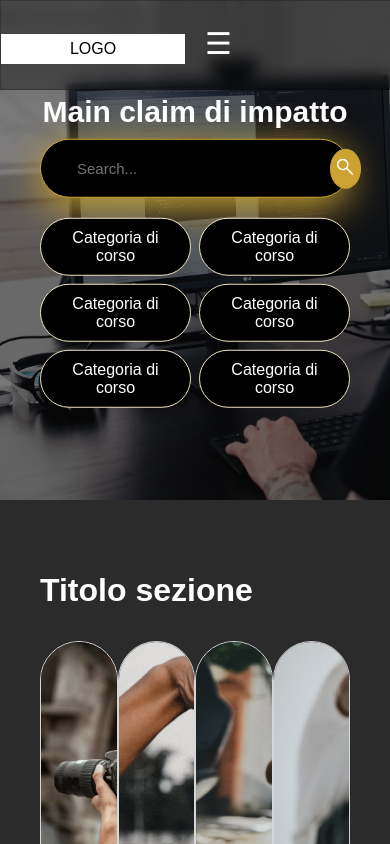
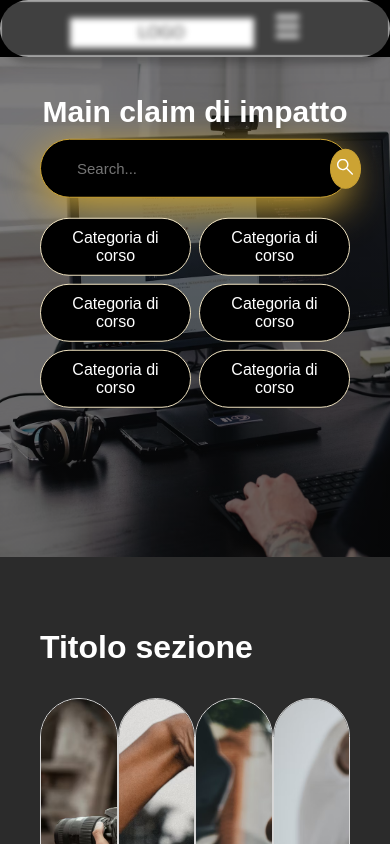
Before and after one commit to FedeMattu/Test-Federico, a React (Create React App) app in the folder testfederico/: page / in a window 390 px wide. Shown: the top 844 px of the page. Built offline with nearby package versions, Linux system fonts and the light colour scheme; a web font is replaced by a local one.

Commit message:
Prove Liquid Glass

```diff
--- a/testfederico/src/App.css
+++ b/testfederico/src/App.css
@@ -95,113 +95,6 @@ p {
   }
 }
 
-/* NavBar */
-
-.navFixed {
-  position: fixed;
-  width: 1440px;
-  margin-left: auto;
-  margin-right: auto;
-  z-index: 10;
-  padding: 25px 0 25px 0;
-  background: rgba(0, 0, 0, 0.41);
-  box-shadow: 0 4px 30px rgba(0, 0, 0, 0.1);
-  backdrop-filter: blur(7.6px);
-  -webkit-backdrop-filter: blur(16px);
-  border: 1px solid rgba(0, 0, 0, 0.2);
-}
-
-.hideFlex {
-  display: flex;
-  flex-direction: row;
-  justify-content: space-between;
-}
-
-.myNavBar {
-  display: flex;
-  flex-direction: row;
-  justify-content: space-between;
-  align-items: baseline;
-}
-
-.myButtons {
-  display: flex;
-  flex-direction: row;
-}
-
-ul {
-  display: flex;
-  flex-direction: row;
-}
-
-.navbar {
-  overflow: hidden;
-}
-
-.navbar .menu {
-  list-style-type: none;
-  margin: 0;
-  padding: 0;
-}
-.navbar .menu .buttons li {
-  display: inline-block;
-}
-
-.navbar .menu li {
-  display: block;
-  color: white;
-  padding: 0px 20px;
-  text-decoration: none;
-}
-
-.hamburger {
-  display: none;
-  font-size: 30px;
-  color: white;
-  padding: 0px 20px;
-  cursor: pointer;
-}
-
-#menu-toggle {
-  position: absolute;
-  right: 0;
-  display: none;
-}
-
-.hideMenu {
-  background-color: #000000;
-  color: white;
-  border: 1.5px solid #d6d6d6;
-}
-
-.endHamburger {
-  display: flex;
-  flex-direction: flex-end;
-}
-
-.buttons {
-  display: flex;
-  flex-direction: row;
-  gap: 10px;
-}
-
-.orangeButton {
-  background-color: #cca333;
-  border-radius: 50px;
-  padding: 10px 15px 10px 15px;
-}
-
-.orangeButtonBorder {
-  border: 1.5px solid #cca333;
-  color: #cca333;
-  background-color: #000000;
-  border-radius: 50px;
-  padding: 10px 15px 10px 15px;
-}
-
-/* NavBar */
-
-/* Sub Menu */
 
 .subMenu {
   height: 553px;
@@ -574,107 +467,3 @@ hr.separationLine {
   flex-direction: column;
   gap: 8px;
 }
-
-@media (max-width: 540px) {
-  .navFixed {
-    display: flex;
-    flex-direction: row;
-    justify-content: space-between;
-    width: 100%;
-  }
-  .myFooter {
-    flex-direction: column;
-  }
-  .navbar .menu {
-    display: none;
-    width: 100%;
-  }
-  .navbar .menu li {
-    display: block;
-    text-align: left;
-  }
-
-  .myButtons {
-    display: none;
-  }
-
-  #menu-toggle:checked + .hamburger + .menu {
-    display: block;
-  }
-  .hamburger {
-    display: block;
-  }
-  .navFixed {
-    position: fixed;
-    display: flex;
-    flex-direction: row;
-    justify-content: space-between;
-    align-items: baseline;
-  }
-}
-
-@media (max-width: 720px) {
-  .navbar .menu {
-    display: none;
-    width: 100%;
-  }
-  .navbar .menu li {
-    display: block;
-    text-align: left;
-  }
-
-  .myButtons {
-    display: none;
-  }
-
-  #menu-toggle:checked + .hamburger + .menu {
-    display: block;
-  }
-  .hamburger {
-    display: block;
-  }
-}
-
-@media (max-width: 1024px) {
-  .navbar .menu {
-    display: none;
-    width: 100%;
-  }
-  .navbar .menu li {
-    display: block;
-    text-align: left;
-  }
-
-  .myButtons {
-    display: none;
-  }
-
-  #menu-toggle:checked + .hamburger + .menu {
-    display: block;
-  }
-  .hamburger {
-    display: block;
-  }
-}
-
-@media (max-width: 1200px) {
-  .navbar .menu {
-    display: none;
-    width: 100%;
-  }
-  .navbar .menu li {
-    display: block;
-    text-align: left;
-  }
-
-  .myButtons {
-    display: none;
-  }
-
-  #menu-toggle:checked + .hamburger + .menu {
-    display: block;
-  }
-  .hamburger {
-    display: block;
-  }
-}
--- a/testfederico/src/components/Navigation.jsx
+++ b/testfederico/src/components/Navigation.jsx
@@ -1,4 +1,4 @@
-import "../App.css";
+import "./styles/Navigation.css";
 import { useState } from "react";
 
 const NavLink = [
@@ -31,7 +31,10 @@ const Navigation = () => {
     setIsOpen((isOpen) => !isOpen);
   };
   return (
-    <section className="navFixed">
+    <section className="liquidGlass-wrapper dock">
+      <div class="liquidGlass-effect"></div>
+      <div class="liquidGlass-tint"></div>
+      <div class="liquidGlass-shine"></div>
       <div className="myNavBar">
         <p className="myLogoBox">LOGO</p>
         <div className="endHamburger">
--- /dev/null
+++ b/testfederico/src/components/styles/Navigation.css
@@ -0,0 +1,331 @@
+/* NavBar */
+
+
+
+.liquidGlass-wrapper {
+  position: relative;
+  display: flex;
+  font-weight: 600;
+  overflow: hidden;
+
+  color: black;
+  cursor: pointer;
+
+  box-shadow: 0 6px 6px rgba(0, 0, 0, 0.2), 0 0 20px rgba(0, 0, 0, 0.1);
+
+  transition: all 0.4s cubic-bezier(0.175, 0.885, 0.32, 2.2);
+}
+
+.liquidGlass-effect {
+  position: absolute;
+  z-index: 0;
+  inset: 0;
+
+  backdrop-filter: blur(3px);
+  filter: url(#glass-distortion);
+  overflow: hidden;
+  isolation: isolate;
+}
+
+.liquidGlass-tint {
+  z-index: 1;
+  position: absolute;
+  inset: 0;
+  background: rgba(255, 255, 255, 0.25);
+}
+
+.liquidGlass-shine {
+  position: absolute;
+  inset: 0;
+  z-index: 2;
+
+  overflow: hidden;
+
+  box-shadow: inset 2px 2px 1px 0 rgba(255, 255, 255, 0.5),
+    inset -1px -1px 1px 1px rgba(255, 255, 255, 0.5);
+}
+
+.liquidGlass-text {
+  z-index: 3;
+  font-size: 2rem;
+  color: black;
+}
+
+.dock {
+  display: flex;
+  align-items: center;
+  justify-content: center;
+  gap: 8px;
+  padding: 0.6rem;
+}
+
+.wrapper {
+  display: flex;
+  gap: 25px;
+  flex-direction: column;
+  justify-content: center;
+  align-items: flex-end;
+}
+
+
+.dock {
+  display: flex;
+  align-items: center;
+  justify-content: center;
+  gap: 8px;
+  border-radius: 2rem;
+  padding: 0.6rem;
+}
+
+
+.dock:hover {
+  padding: 0.8rem;
+  border-radius: 2.5rem;
+}
+
+
+
+
+
+
+
+
+
+
+
+
+
+
+
+
+
+
+
+
+
+
+
+
+
+
+
+
+
+
+
+
+
+
+
+
+
+
+.navFixed {
+  position: fixed;
+  width: 1440px;
+  margin-left: auto;
+  margin-right: auto;
+  z-index: 10;
+  padding: 25px 0 25px 0;
+  background: rgba(0, 0, 0, 0.41);
+  box-shadow: 0 4px 30px rgba(0, 0, 0, 0.1);
+  backdrop-filter: blur(7.6px);
+  -webkit-backdrop-filter: blur(16px);
+  border: 1px solid rgba(0, 0, 0, 0.2);
+}
+
+.hideFlex {
+  display: flex;
+  flex-direction: row;
+  justify-content: space-between;
+}
+
+.myNavBar {
+  display: flex;
+  flex-direction: row;
+  justify-content: space-between;
+  align-items: baseline;
+}
+
+.myButtons {
+  display: flex;
+  flex-direction: row;
+}
+
+ul {
+  display: flex;
+  flex-direction: row;
+}
+
+.navbar {
+  overflow: hidden;
+}
+
+.navbar .menu {
+  list-style-type: none;
+  margin: 0;
+  padding: 0;
+}
+.navbar .menu .buttons li {
+  display: inline-block;
+}
+
+.navbar .menu li {
+  display: block;
+  color: white;
+  padding: 0px 20px;
+  text-decoration: none;
+}
+
+.hamburger {
+  display: none;
+  font-size: 30px;
+  color: white;
+  padding: 0px 20px;
+  cursor: pointer;
+}
+
+#menu-toggle {
+  position: absolute;
+  right: 0;
+  display: none;
+}
+
+.hideMenu {
+  background-color: #000000;
+  color: white;
+  border: 1.5px solid #d6d6d6;
+}
+
+.endHamburger {
+  display: flex;
+  flex-direction: flex-end;
+}
+
+.buttons {
+  display: flex;
+  flex-direction: row;
+  gap: 10px;
+}
+
+.orangeButton {
+  background-color: #cca333;
+  border-radius: 50px;
+  padding: 10px 15px 10px 15px;
+}
+
+.orangeButtonBorder {
+  border: 1.5px solid #cca333;
+  color: #cca333;
+  background-color: #000000;
+  border-radius: 50px;
+  padding: 10px 15px 10px 15px;
+}
+
+/* NavBar */
+
+
+
+@media (max-width: 540px) {
+  .navFixed {
+    display: flex;
+    flex-direction: row;
+    justify-content: space-between;
+    width: 100%;
+  }
+  .myFooter {
+    flex-direction: column;
+  }
+  .navbar .menu {
+    display: none;
+    width: 100%;
+  }
+  .navbar .menu li {
+    display: block;
+    text-align: left;
+  }
+
+  .myButtons {
+    display: none;
+  }
+
+  #menu-toggle:checked + .hamburger + .menu {
+    display: block;
+  }
+  .hamburger {
+    display: block;
+  }
+  .navFixed {
+    position: fixed;
+    display: flex;
+    flex-direction: row;
+    justify-content: space-between;
+    align-items: baseline;
+  }
+}
+
+@media (max-width: 720px) {
+  .navbar .menu {
+    display: none;
+    width: 100%;
+  }
+  .navbar .menu li {
+    display: block;
+    text-align: left;
+  }
+
+  .myButtons {
+    display: none;
+  }
+
+  #menu-toggle:checked + .hamburger + .menu {
+    display: block;
+  }
+  .hamburger {
+    display: block;
+  }
+}
+
+@media (max-width: 1024px) {
+  .navbar .menu {
+    display: none;
+    width: 100%;
+  }
+  .navbar .menu li {
+    display: block;
+    text-align: left;
+  }
+
+  .myButtons {
+    display: none;
+  }
+
+  #menu-toggle:checked + .hamburger + .menu {
+    display: block;
+  }
+  .hamburger {
+    display: block;
+  }
+}
+
+@media (max-width: 1200px) {
+  .navbar .menu {
+    display: none;
+    width: 100%;
+  }
+  .navbar .menu li {
+    display: block;
+    text-align: left;
+  }
+
+  .myButtons {
+    display: none;
+  }
+
+  #menu-toggle:checked + .hamburger + .menu {
+    display: block;
+  }
+  .hamburger {
+    display: block;
+  }
+}
```
